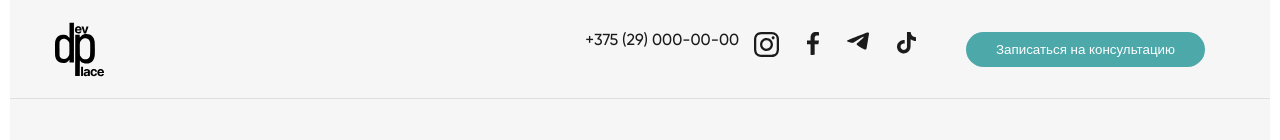
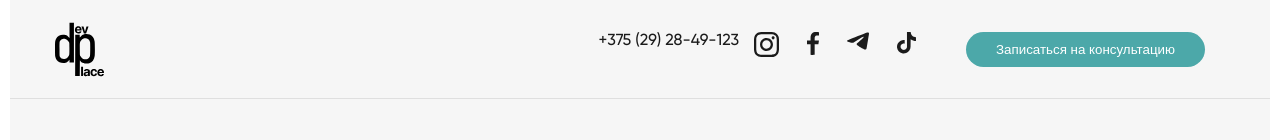
Before and after one commit to kirill1881/Zhilploshad, a React (Create React App) app: page / in a window 1280 px wide. Shown: the top 140 px of the page. Built offline with nearby package versions, Linux system fonts and the light colour scheme.

Commit message:
new functional

```diff
--- a/src/components/Footer/Footer.js
+++ b/src/components/Footer/Footer.js
@@ -21,7 +21,7 @@ export const Footer = () => {
           </a>
         </li>
         <li>
-          <a href="devplace.by/java">Факультет разработки на Java </a>
+          <a href="https://devplace.by/java">Факультет разработки на Java </a>
         </li>
         <li>
           <a href="https://devplace.by/python">Факультет разработки на Python</a>
--- a/src/components/Header/Header.js
+++ b/src/components/Header/Header.js
@@ -19,8 +19,8 @@ export const Header = () => {
     <header className={styles.header}>
       <Logo className={styles.logo} />
       <div className={styles.wrapper}>
-        <a href={`tel: +375290000000`} className={styles.headerTel}>
-          +375 (29) 000-00-00
+        <a href={`tel: +375292849123`} className={styles.headerTel}>
+          +375 (29) 28-49-123
         </a>
         <div className={styles.social}>
           <a href="/">
```
